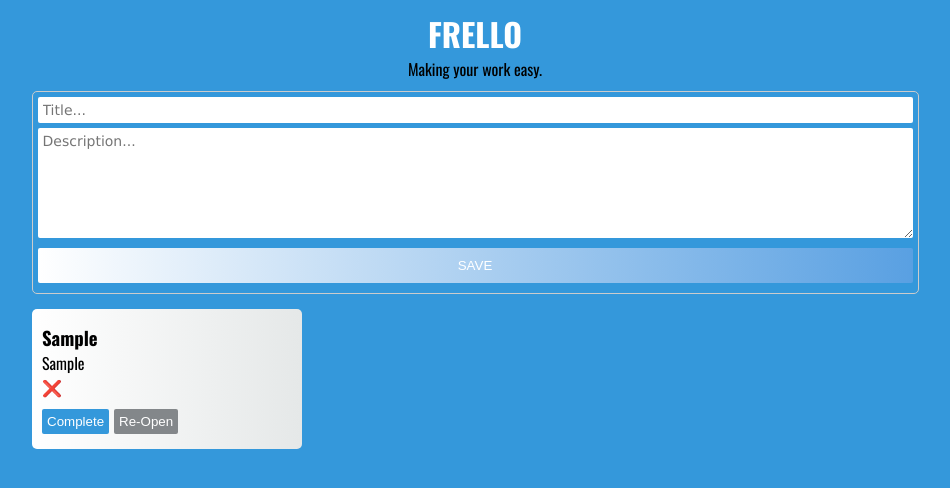
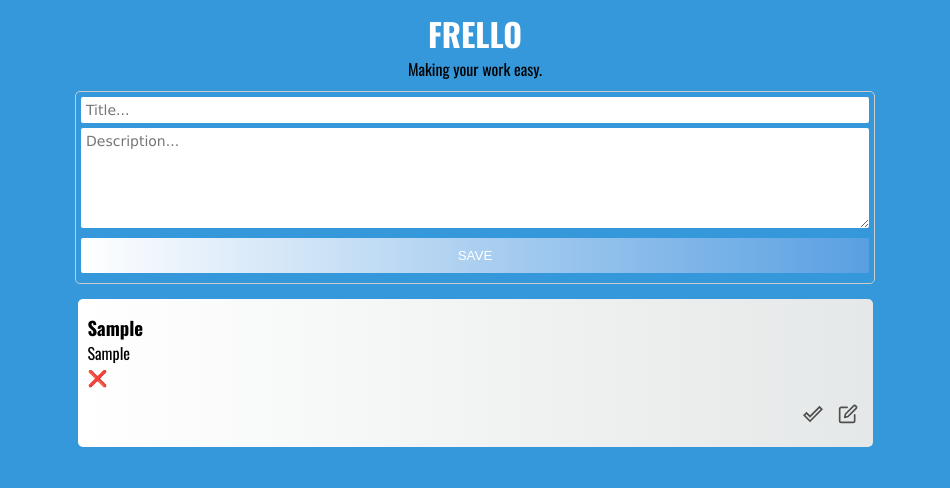
Before and after one commit to HancerMercede/TodoListApp, a React (Vite) app: page / in a window 1280 px wide. Both pictures are taken after typing "Sample", "Sample" into the empty fields and a click on the button "SAVE". Shown: the top 488 px of the page, without its empty margins (165-1115 px from the left). Built offline with nearby package versions, Linux system fonts and the light colour scheme.

Commit message:
changing the style in the list of task and adding new style in bottons with react-icons lib

```diff
--- a/package.json
+++ b/package.json
@@ -11,7 +11,8 @@
   },
   "dependencies": {
     "react": "^18.2.0",
-    "react-dom": "^18.2.0"
+    "react-dom": "^18.2.0",
+    "react-icons": "^5.0.1"
   },
   "devDependencies": {
     "@types/react": "^18.2.56",
--- a/src/Components/NewTask.module.css
+++ b/src/Components/NewTask.module.css
@@ -1,6 +1,6 @@
 .container {
     font-family: "Oswald", sans-serif;
-    width: 875px;
+    width: 800px;
     margin: auto;
     border: 1px solid #ccc;
     padding: 5px;
--- a/src/Components/NewTask.tsx
+++ b/src/Components/NewTask.tsx
@@ -37,7 +37,7 @@ export const NewTask = ({ newTaskFunction }: TaskFunction) => {
       Description: description,
       completed: false,
     };
-
+    console.log(task);
     newTaskFunction(task);
     onClear();
   };
--- a/src/Components/TaskCard.module.css
+++ b/src/Components/TaskCard.module.css
@@ -16,9 +16,8 @@
     padding: 5px;
     margin: 10px 0 0 0;
     border-radius: 2px;
-    background-color: #3498DB;
-    color: #fff;
-
+    background-color: transparent;
+    color: #504f4f;
 }
 
 .btn_btn_secundary {
@@ -26,9 +25,16 @@
     padding: 5px;
     margin: 10px 0 0 0;
     border-radius: 2px;
-    background-color: #83878a;
-    color: #fff;
+    background-color: transparent;
+    color: #504f4f;
+}
 
+.btn_btn_primary:hover {
+    color: #3480ec;
+}
+
+.btn_btn_secundary:hover {
+    color: #34db63;
 }
 
 h3 {
@@ -39,4 +45,5 @@ h3 {
 .buttonWrapper {
     display: flex;
     gap: 5px;
+    justify-content: flex-end;
 }
--- a/src/Components/TaskCard.tsx
+++ b/src/Components/TaskCard.tsx
@@ -1,6 +1,8 @@
 import { useState } from "react";
 import Task from "../models/Task.td";
 import style from "./TaskCard.module.css";
+import { FiEdit } from "react-icons/fi";
+import { MdDoneOutline } from "react-icons/md";
 
 export const TaskCard = (props: { task: Task }) => {
   const [completeTask, setCompleteTask] = useState(props.task.completed);
@@ -25,14 +27,14 @@ export const TaskCard = (props: { task: Task }) => {
             className={style.btn_btn_primary}
             onClick={onCompleteTask}
           >
-            Complete
+            <MdDoneOutline size={20} />
           </button>
           <button
             type="button"
             className={style.btn_btn_secundary}
             onClick={onReOpenTask}
           >
-            Re-Open
+            <FiEdit size={20} />
           </button>
         </div>
       </div>
--- a/src/Components/TaskList.module.css
+++ b/src/Components/TaskList.module.css
@@ -1,24 +1,24 @@
 .TaskListContainer {
-    width: 1200px;
+    width: 825px;
     margin: auto;
 }
 
-.TaskListContainer ul {
-    display: grid;
+/* .TaskListContainer ul {
+     display: grid;
     grid-template-columns: repeat(auto-fill, 300px);
     gap: 8px;
     justify-content: center;
-}
+} */
 
 @media screen and (max-width:600px) {
     .TaskListContainer {
         width: 100%;
     }
 
-    .TaskListContainer ul {
+    /* .TaskListContainer ul {
         display: flex;
         justify-content: center;
         flex-direction: column;
         align-items: center;
-    }
+    } */
 }
--- a/src/Components/TaskList.tsx
+++ b/src/Components/TaskList.tsx
@@ -1,4 +1,4 @@
-import { useState } from "react";
+import { useEffect, useState } from "react";
 import Task from "../models/Task.td";
 import { NewTask } from "./NewTask";
 import { TaskCard } from "./TaskCard";
@@ -6,21 +6,32 @@ import style from "./TaskList.module.css";
 import taskArray from "../Persistence/db";
 
 export const TaskList = () => {
-  const [newTask, setNewTask] = useState(taskArray);
+  const [todos, setTodos] = useState(taskArray);
+
+  const todolist = JSON.parse(localStorage.getItem("todolist")!);
+
+  if (!todolist) {
+    localStorage.setItem("todolist", JSON.stringify(taskArray));
+  }
 
   const onCreateNewTask = (task: Task) => {
     if (task.Title === "") return;
 
-    task.id = newTask?.length + 1;
-    setNewTask([task, ...newTask]);
+    task.id = todos?.length + 1;
+    setTodos([task, ...todos]);
+    localStorage.setItem("todolist", JSON.stringify([task, ...todos]));
   };
+
+  useEffect(() => {
+    setTodos(JSON.parse(localStorage.getItem("todolist")!));
+  }, [setTodos]);
 
   return (
     <>
       <NewTask newTaskFunction={onCreateNewTask} />
       <div className={style.TaskListContainer}>
         <ul>
-          {newTask?.map((t) => (
+          {todos?.map((t) => (
             <TaskCard key={t.id} task={t} />
           ))}
         </ul>
--- a/src/Persistence/db.ts
+++ b/src/Persistence/db.ts
@@ -1,32 +1,7 @@
 import Task from "../models/Task.td";
 
-const taskArray: Task[]  = [
-    // {
-    //   id: 1,
-    //   Title: "React.js and TypeScript",
-    //   Description: "Learn React.js and TypeScript",
-    //   completed: true,
-    // },
-    // {
-    //   id: 2,
-    //   Title: "Learn Phyton and Django",
-    //   Description: "Learn Phyton and Django",
-    //   completed: false,
-    // },
-    // {
-    //   id: 3,
-    //   Title: "Learn Node.js and Express",
-    //   Description: "Learn Node.js and Express",
-    //   completed: true,
-    // },
-    // {
-    //   id: 4,
-    //   Title: "Learn Node.js and Express",
-    //   Description: "Learn Node.js and Express",
-    //   completed: true,
-    // },
 
-  ];
+const taskArray: Task[]=[];
 
 
 
--- a/src/index.css
+++ b/src/index.css
@@ -4,7 +4,7 @@
 * {
   margin: 0;
   padding: 0;
-
+  box-sizing: border-box;
 }
 
 body {
@@ -14,6 +14,7 @@ body {
   background-color: #3498DB;
   font-family: "Oswald", sans-serif;
   font-style: normal;
+
 }
 
 
```
Also changed, not shown: 1 other file (tests, documents, lock files or other folders).
